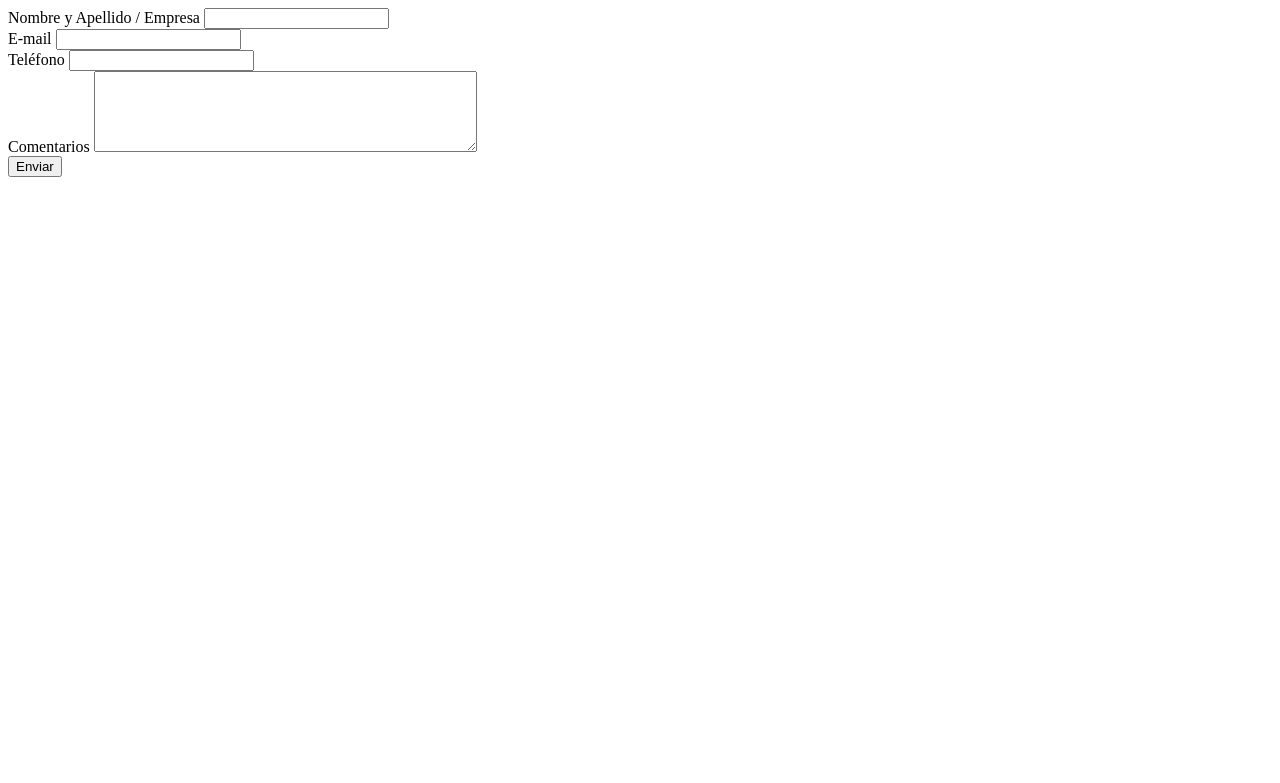
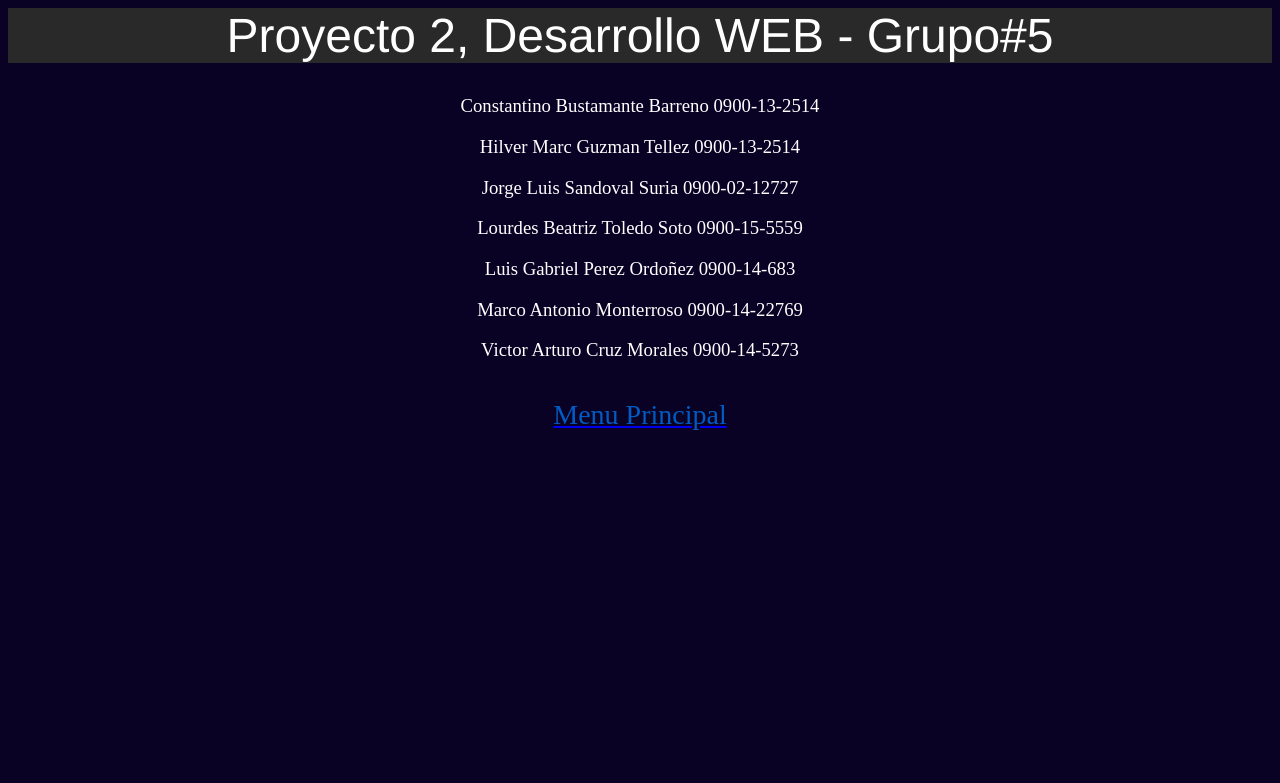
Before and after one commit to marcguzman/proyecto2dw, a PHP site: page /Contacto.html in a window 1280 px wide. Shown: the top 783 px of the page. Run offline with PHP 8.4, Linux system fonts and the light colour scheme.

```diff
--- a/Contacto.html
+++ b/Contacto.html
@@ -1,23 +1,22 @@
-<form action="contactosend.php" method="post" onsubmit="MM_validateForm('nombre','','R','email','','RisEmail','telefono','','R','comentario','','R');return document.MM_returnValue">
-<div class="form">
-<label for="name">Nombre y Apellido / Empresa</label>
+<html>
+    <head>
+	<link rel="stylesheet" href="css/contacto.css">
+    </head>
+    <body>
 
-<input class="text" name="nombre" id="nombre" type="text" />
-<div class="clear2"></div>
+         <h1>Proyecto 2, Desarrollo WEB - Grupo#5</h1>
 
-<label for="email">E-mail</label>
-<input class="text" name="email" id="email" type="text" />
-<div class="clear2"></div>
+        <h3>Constantino Bustamante Barreno      0900-13-2514</h3>
+	<h3>Hilver Marc Guzman Tellez           0900-13-2514</h3>
+	<h3>Jorge Luis Sandoval Suria           0900-02-12727</h3>
+   	<h3>Lourdes Beatriz Toledo Soto         0900-15-5559</h3>
+    	<h3>Luis Gabriel Perez Ordoñez          0900-14-683</h3>
+    	<h3>Marco Antonio Monterroso        0900-14-22769</h3>
+    	<h3>Victor Arturo Cruz Morales      0900-14-5273</h3>
 
-<label for="website">Tel&eacute;fono</label>
-<input class="text" name="telefono" id="telefono" type="text" />
-<div class="clear2"></div>
+    <div align="center">
+        <label>  <a href ="index.php"><h4>Menu Principal</h4></label>
+    </div>
 
-<label for="comment">Comentarios</label>
-
-<textarea class="text" name="comentario" id="comentario" cols="45" rows="5"></textarea>
-<div class="clear2"></div>
-
-<input class="button" name="Submit" type="submit" value="Enviar" />
-</div>
-</form>
+    </body>
+</html>
--- a/Formulario.php
+++ b/Formulario.php
@@ -12,7 +12,7 @@
     <div class="topnav" id="myTopnav">
         <a href="index.php">Menu</a>
         <a href="Formulario.php">Formulario</a>
-        <a href="#contact">Contacto</a>
+        <a href="Contacto.html">Contacto</a>
         <a href="javascript:void(0);" class="icon" onclick="myFunction()">&#9776;</a>
     </div>
 
--- /dev/null
+++ b/css/contacto.css
@@ -0,0 +1,28 @@
+
+ h1{
+	font-family: Nyala, Helvetica, sans-serif;
+        font-weight: normal;
+	text-align: center;
+	background: #2A2929;
+        color: #fff;
+        /*color: #025AC3;*/
+        /*font-size: 28px;*/
+        font-size: 3em;
+	}
+
+ h3{
+	font-weight: normal;
+	text-align: center;
+	color: #fff;
+	}
+
+ h4{
+	font-weight: normal;
+	text-align: center;
+	color: #025AC3;
+	font-size: 28px;
+	}
+
+body{
+    background-color:#0A0225;
+}
```
